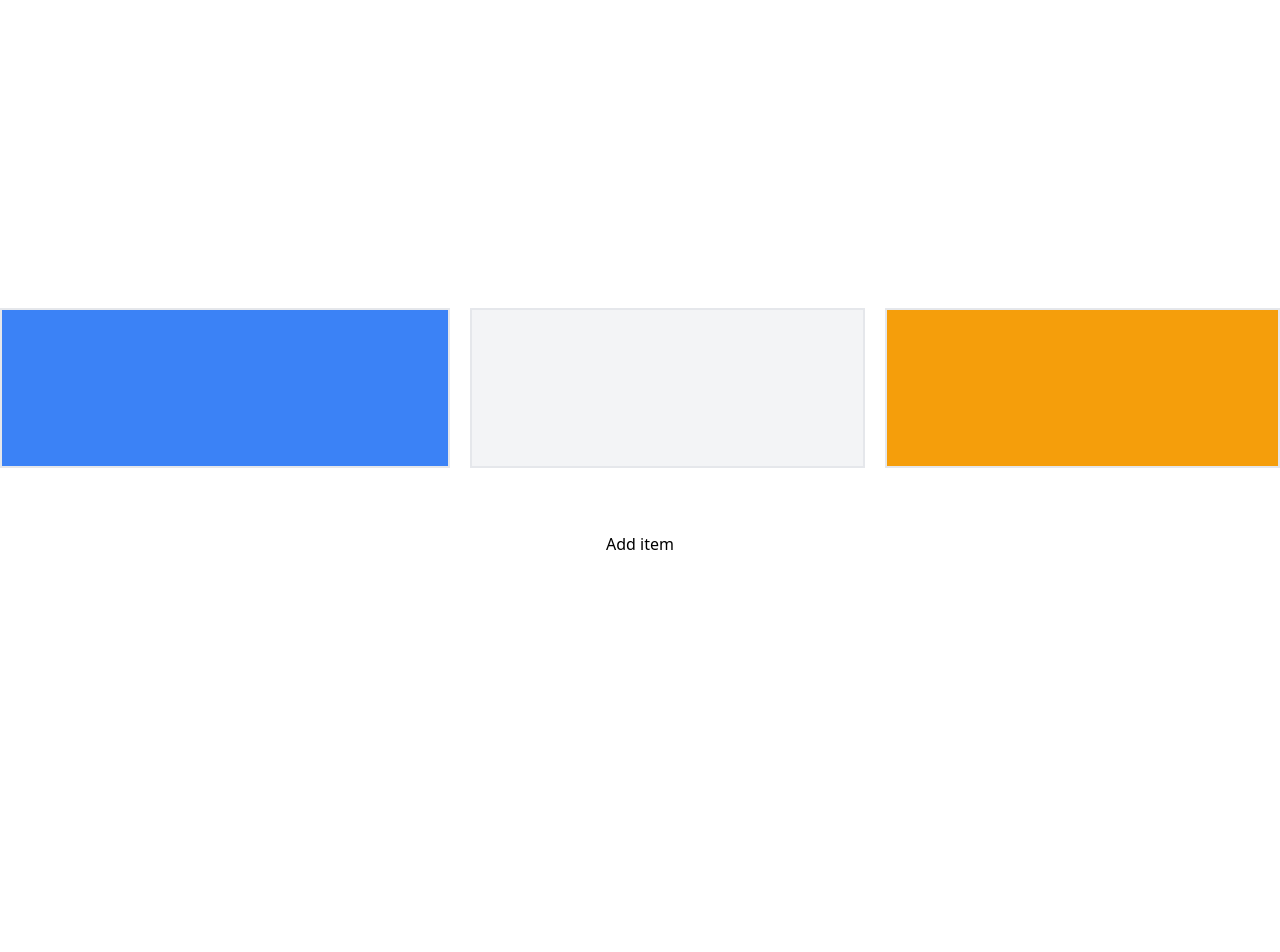
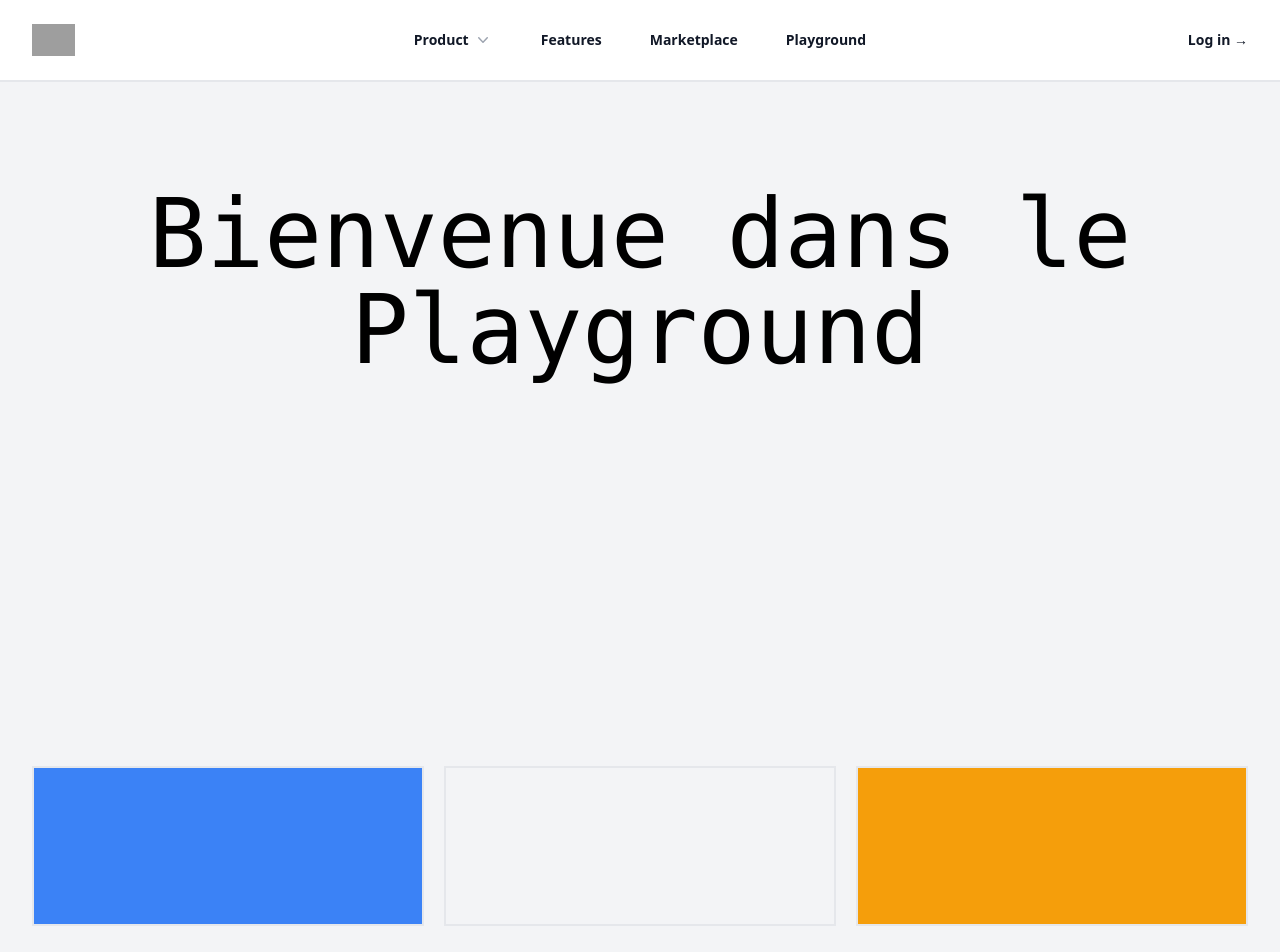
Before and after one commit to nicolas-goyon/Algebre-web, a React (Create React App) app: page / in a window 1280 px wide. Shown: the top 952 px of the page. Before the commit the page ends 800 px from the top, so only its background shows below. Built offline with nearby package versions, Linux system fonts and the light colour scheme; grey boxes are pictures that could not be loaded.

Commit message:
Fin example, déplacement démo

```diff
--- a/src/components/Playground/Demo.tsx
+++ b/src/components/Playground/Demo.tsx
@@ -1,10 +1,9 @@
-import Renommage from "./Renomage";
-import React from 'react';
+import React, {useState} from 'react';
 import { Projection } from "../../assets/classes/Projection";
 import { Ensemble } from "../../assets/classes/Ensemble";
-import { Renommage as RenommageClass } from "../../assets/classes/Renommage";
-import { Difference } from "src/assets/classes/Difference";
-import Selection from "./Selection";
+import {DndContext} from '@dnd-kit/core';
+import {Draggable} from '../Dnd/Draggable';
+import {Droppable} from '../Dnd/Droppable';
 
 
 let c = ["id", "test"]
@@ -12,34 +11,97 @@ let e = new Ensemble("Etudiant")
 let f = new Ensemble("Test")
 let p = new Projection(c, e)
 
-let chmpRen = {
-    "id": "id2",
-    "test": "test2",
-}
+// let chmpRen = {
+//     "id": "id2",
+//     "test": "test2",
+// }
 
-let ren = new RenommageClass(chmpRen, e)
-let dif = new Difference(ren,p)
+// let ren = new RenommageClass(chmpRen, e)
+// let dif = new Difference(ren,p)
 
-console.log(p.toLatex());
+// console.log(p.toLatex());
 
-console.log(dif.toLatex());
-console.log(dif.toJSON())
+// console.log(dif.toLatex());
+// console.log(dif.toJSON())
 
 
 
 
 export default function Demo(prop: any) {
+    let d : {id : String, parent: String}[] = []
+    const [count, setCount] = useState(0);
+    const [items, setItems] = useState(d);
+
+
     return (
-        <div className="flex flex-row w-full gap-5">
-            <div className="flex flex-col w-full border-2 gap-5 min-h-40 p-10">
-                <Renommage />
-                <Selection />
+        <div className="flex flex-col items-center justify-center min-h-screen py-2">
+            <DndContext onDragEnd={handleDragEnd}>
+                <section className="py-16 w-full h-full">
+                    <div className="flex flex-row w-full gap-5">
+                        <div className="flex flex-col w-full border-2 gap-5 min-h-40 bg-primary">
+                            <Droppable id="droppable-1" style={{width: "100%", height: "100%"}}>
+                                <div className='p-10 h-full w-100'>
+                                {items.map((item, index) => {
+                                    if (items[index].parent === "droppable-1") {
+                                        return (<Draggable key={index} id={index.toString()}>
+                                            {item.id}
+                                        </Draggable>);
+                                    }
+                                })}
+                                </div>
+                            </Droppable>
+                        </div>
 
-            </div>
+                        <div className="w-full border-2 gap-5 min-h-40 bg-light">
+                            <Droppable id="droppable-2" style={{width: "100%", height: "100%"}} >
+                                <div className='p-10 h-full w-100'>
+                                {items.map((item, index) => {
+                                    if (items[index].parent  === "droppable-2") {
+                                        return (<Draggable key={index} id={index.toString()}>
+                                            {item.id}
+                                        </Draggable>);
+                                    }
+                                })}
+                                </div>
+                            </Droppable>
+                        </div>
+                        <div className="w-full border-2 gap-5 min-h-40 bg-warning">
+                            <Droppable id="droppable-3" style={{width: "100%", height: "100%"}}>
+                                <div className='p-10 h-full w-100'>
+                                {items.map((item, index) => {
+                                    if (items[index].parent  === "droppable-3") {
+                                        return (<Draggable key={index} id={index.toString()}>
+                                            {item.id}
+                                        </Draggable>);
+                                    }
+                                })}
+                                </div>
+                            </Droppable>
+                        </div>
+                    </div>
+                </section>
+            </DndContext>
+            <button onClick={addItem}>Add item</button>
+        </div>
+    );
+    function addItem() {
+        setCount(count + 1);
+        setItems(items => [...items, {id: "item " + count, parent: "droppable-1"}]);
+    }
 
-            <div className="w-full border-2 h-40">
-
-            </div>
-        </div>
-    )
+    function handleDragEnd(over: any) {
+        if (over) {
+            const idBlock = over.active.id;
+            const idZone = over.over.id;
+            setItems(items => {
+                const newItems = [...items];
+                newItems[idBlock] = {id: items[idBlock].id, parent: idZone};
+                return newItems;
+            });
+            if (over.over.id === 'droppable-3') {
+                console.log("suppression : " + idBlock)
+                setItems(items => items.filter((item, index) => index !== parseInt(idBlock)));
+            }
+        }
+    }
 }
--- a/src/drag-and-drop-example/App.tsx
+++ b/src/drag-and-drop-example/App.tsx
@@ -7,25 +7,22 @@ import React, {useState, useEffect} from 'react';
 import {DndContext} from '@dnd-kit/core';
 import {Draggable} from '../components/Dnd/Draggable';
 import {Droppable} from '../components/Dnd/Droppable';
-let count = 0;
+
 
 export default function App() {
     let d : {id : String, parent: String}[] = []
-
+    const [count, setCount] = useState(0);
     const [items, setItems] = useState(d);
 
 
     return (
         <div className="flex flex-col items-center justify-center min-h-screen py-2">
             <DndContext onDragEnd={handleDragEnd}>
-
-
-
-
                 <section className="py-16 w-full h-full">
                     <div className="flex flex-row w-full gap-5">
-            <div className="flex flex-col w-full border-2 gap-5 min-h-40 p-10 bg-primary">
+                        <div className="flex flex-col w-full border-2 gap-5 min-h-40 bg-primary">
                             <Droppable id="droppable-1" style={{width: "100%", height: "100%"}}>
+                                <div className='p-10 h-full w-100'>
                                 {items.map((item, index) => {
                                     if (items[index].parent === "droppable-1") {
                                         return (<Draggable key={index} id={index.toString()}>
@@ -33,11 +30,13 @@ export default function App() {
                                         </Draggable>);
                                     }
                                 })}
+                                </div>
                             </Droppable>
                         </div>
 
-            <div className="w-full border-2 h-40 bg-light">
+                        <div className="w-full border-2 gap-5 min-h-40 bg-light">
                             <Droppable id="droppable-2" style={{width: "100%", height: "100%"}} >
+                                <div className='p-10 h-full w-100'>
                                 {items.map((item, index) => {
                                     if (items[index].parent  === "droppable-2") {
                                         return (<Draggable key={index} id={index.toString()}>
@@ -45,10 +44,12 @@ export default function App() {
                                         </Draggable>);
                                     }
                                 })}
+                                </div>
                             </Droppable>
                         </div>
-            <div className="w-full border-2 h-40 bg-warning">
+                        <div className="w-full border-2 gap-5 min-h-40 bg-warning">
                             <Droppable id="droppable-3" style={{width: "100%", height: "100%"}}>
+                                <div className='p-10 h-full w-100'>
                                 {items.map((item, index) => {
                                     if (items[index].parent  === "droppable-3") {
                                         return (<Draggable key={index} id={index.toString()}>
@@ -56,23 +57,18 @@ export default function App() {
                                         </Draggable>);
                                     }
                                 })}
+                                </div>
                             </Droppable>
                         </div>
                     </div>
                 </section>
-
-
             </DndContext>
             <button onClick={addItem}>Add item</button>
-        <DndContext>
-            <Draggable />
-            <Droppable />
-        </DndContext>
         </div>
     );
 
     function addItem() {
-        count++;
+        setCount(count + 1);
         setItems(items => [...items, {id: "item " + count, parent: "droppable-1"}]);
     }
 
@@ -85,10 +81,8 @@ export default function App() {
                 newItems[idBlock] = {id: items[idBlock].id, parent: idZone};
                 return newItems;
             });
-
             if (over.over.id === 'droppable-3') {
                 console.log("suppression : " + idBlock)
-                // suppression de l'élément de la liste par filter
                 setItems(items => items.filter((item, index) => index !== parseInt(idBlock)));
             }
         }
--- a/src/index.tsx
+++ b/src/index.tsx
@@ -1,8 +1,8 @@
 import React from 'react';
 import ReactDOM from 'react-dom/client';
 import './index.css';
-import App from './drag-and-drop-example/App';
-// import App from './App';
+// import App from './drag-and-drop-example/App';
+import App from './App';
 
 const rootElement = document.getElementById('root');
 
```
Also changed, not shown: 1 other file (tests, documents, lock files or other folders). Lines whose indentation alone changed are shown as unchanged.
